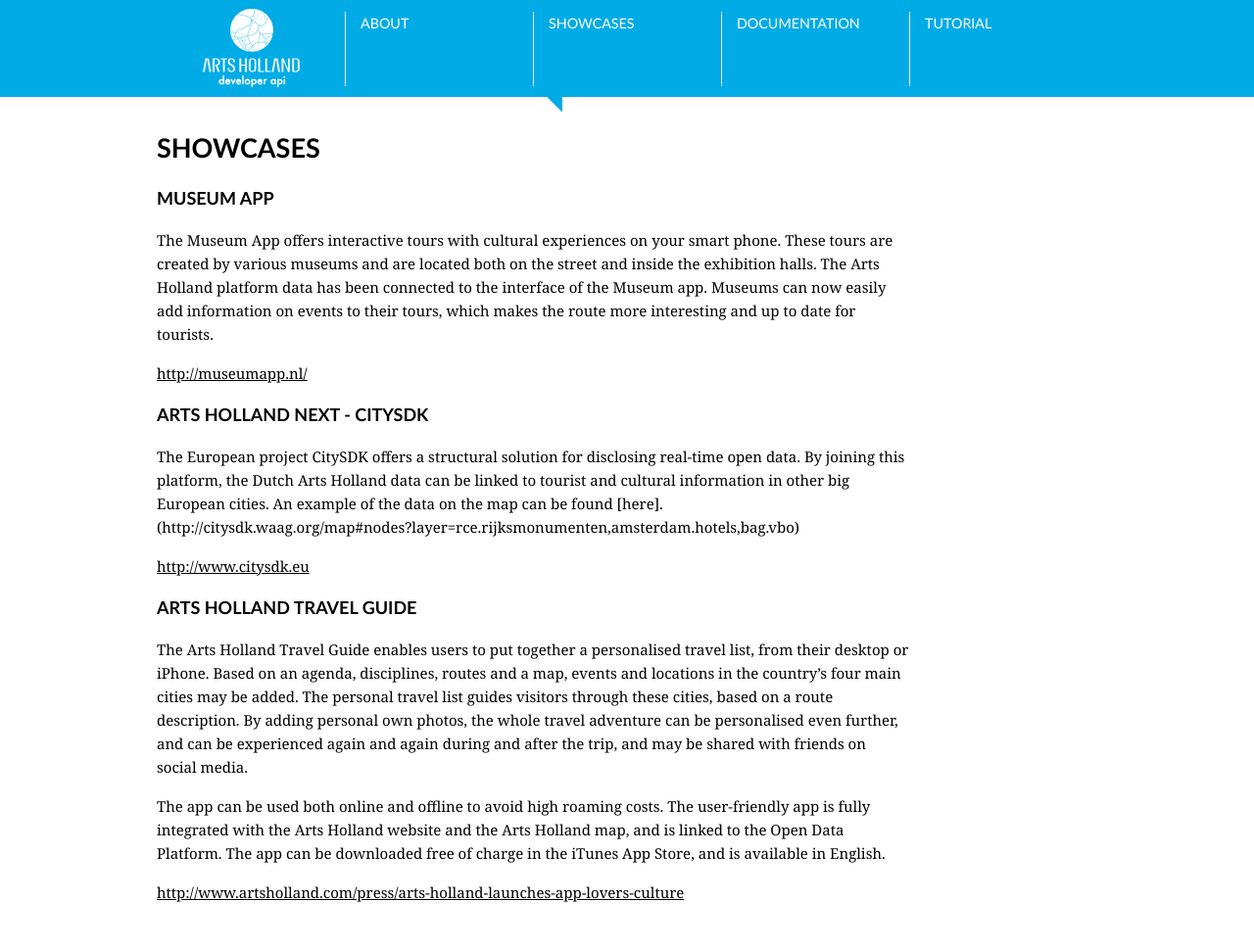
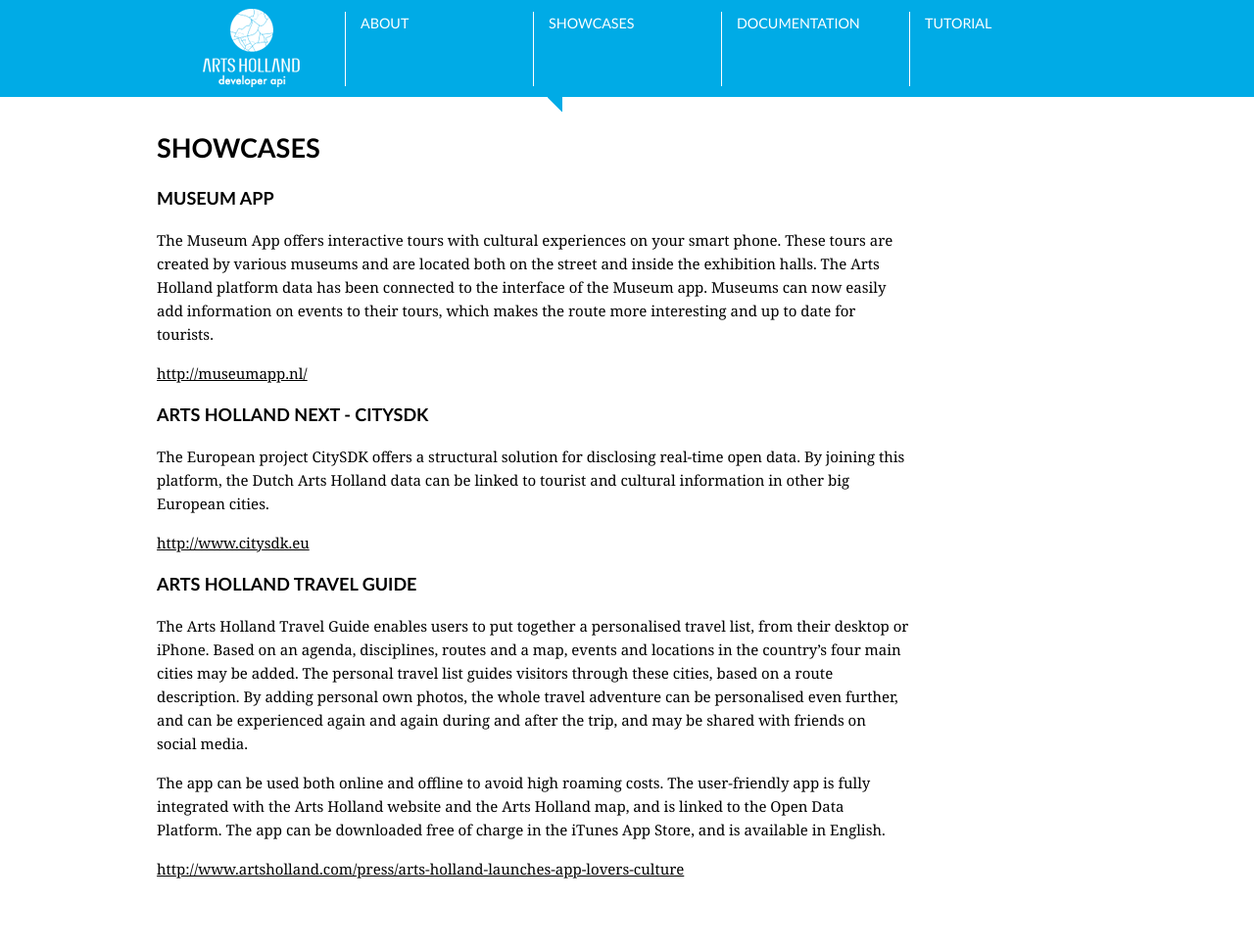
Before and after one commit to waagsociety/artsholland-dev, a Jekyll site: the page built from showcases/index.markdown, in a window 1280 px wide. Shown: the whole page at 98% size. Built offline with Jekyll 4.4.1, drawn with Linux system fonts in a browser that asks for light colours; Markdown is read by kramdown in place of the engine named in the settings; after the commit the page ends 945 px from its top, so only the background shows below that.

Commit message:
Removed citysdk link

```diff
--- a/showcases/index.markdown
+++ b/showcases/index.markdown
@@ -14,7 +14,7 @@
 
 ## Arts Holland Next - CitySDK
 
-The European project CitySDK offers a structural solution for disclosing real-time open data. By joining this platform, the Dutch Arts Holland data can be linked to tourist and cultural information in other big European cities. An example of the data on the map can be found [here].(http://citysdk.waag.org/map#nodes?layer=rce.rijksmonumenten,amsterdam.hotels,bag.vbo)
+The European project CitySDK offers a structural solution for disclosing real-time open data. By joining this platform, the Dutch Arts Holland data can be linked to tourist and cultural information in other big European cities.
 
 [http://www.citysdk.eu](http://www.citysdk.eu)
 
```
